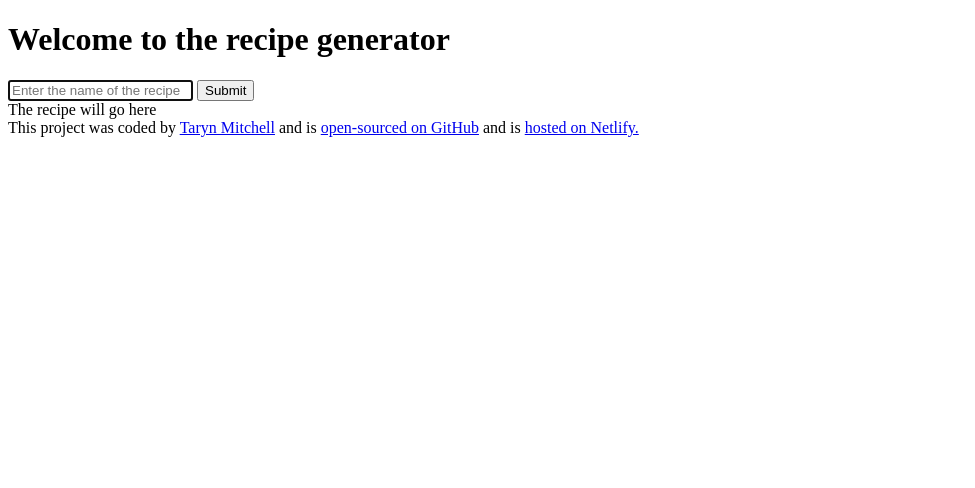
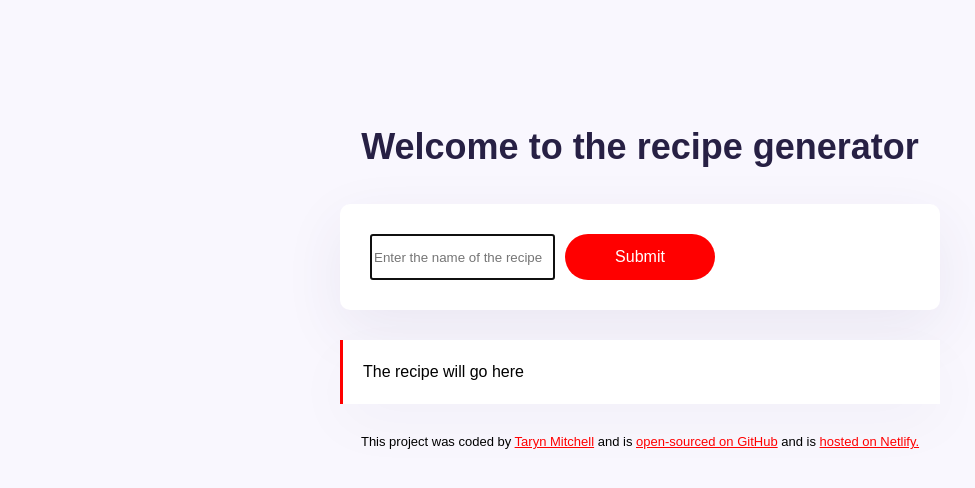
Before and after one commit to tarynmitchell/AI-recipe-generator, a plain HTML site: page index.html in a window 1280 px wide. Shown: the whole page, without its empty margins (0-975 px from the left). Drawn offline with Linux system fonts and the light colour scheme.

Commit message:
Added styling to the project

```diff
--- a/index.html
+++ b/index.html
@@ -7,6 +7,7 @@
     <title>AI Recipe Generator</title>
   </head>
   <body>
+    <div class="container">
       <header>
         <h1>Welcome to the recipe generator</h1>
       </header>
@@ -18,10 +19,11 @@
             autofocus
             required
             autocomplete="off"
+            class="instructions"
           />
-        <input type="submit" />
+          <input type="submit" class="submit-button" />
         </form>
-      <div>The recipe will go here</div>
+        <div class="recipe">The recipe will go here</div>
       </main>
       <footer>
         This project was coded by
@@ -35,10 +37,13 @@
           >open-sourced on GitHub</a
         >
         and is
-      <a href="https://unrivaled-cucurucho-f76b1d.netlify.app/" target="_blank"
+        <a
+          href="https://unrivaled-cucurucho-f76b1d.netlify.app/"
+          target="_blank"
           >hosted on Netlify.</a
         >
       </footer>
+    </div>
     <script src="src/index.js"></script>
   </body>
 </html>
--- a/src/style.css
+++ b/src/style.css
@@ -0,0 +1,70 @@
+body {
+  background-color: #f9f7fe;
+  font-family: Arial, Helvetica, sans-serif;
+}
+
+a {
+  color: red;
+
+}
+.container {
+  margin: 120px auto;
+  max-width: 600px;
+}
+
+header {
+  margin-bottom: 30px;
+}
+
+h1 {
+  text-align: center;
+  font-weight: 800;
+  font-size: 36px;
+  line-height: 1.5;
+  color: #272044;
+}
+
+form {
+  padding: 30px;
+  background-color: white;
+  box-shadow: 0px 20px 60px rgba(65, 50, 100, 0.08);
+  border-radius: 10px;
+  display: flex;
+  margin-bottom: 30px;
+}
+
+.instruction {
+  padding: 16px;
+  border: 1px solid rgba(39, 33, 66, 0.5);
+  width: 80%;
+  font-size: 16px;
+  border-radius: 50px;
+  line-height: 20px;
+  color: #272044;
+}
+
+.submit-button {
+  margin-left: 10px;
+  background: red;
+  color: white;
+  border: none;
+  width: 150px;
+  font-size: 16px;
+  border-radius: 50px;
+  padding: 14px 24px;
+}
+
+.recipe {
+  font-size: 16px;
+  background-color: white;
+  padding: 20px;
+  line-height: 24px;
+  border-left: 3px solid red;
+  box-shadow: 0px 20px 60px rgba(39, 33, 66, 0.03);
+}
+
+footer {
+  text-align: center;
+  font-size: 13px;
+  margin-top: 30px;
+}
```
Lines whose indentation alone changed are shown as unchanged.
